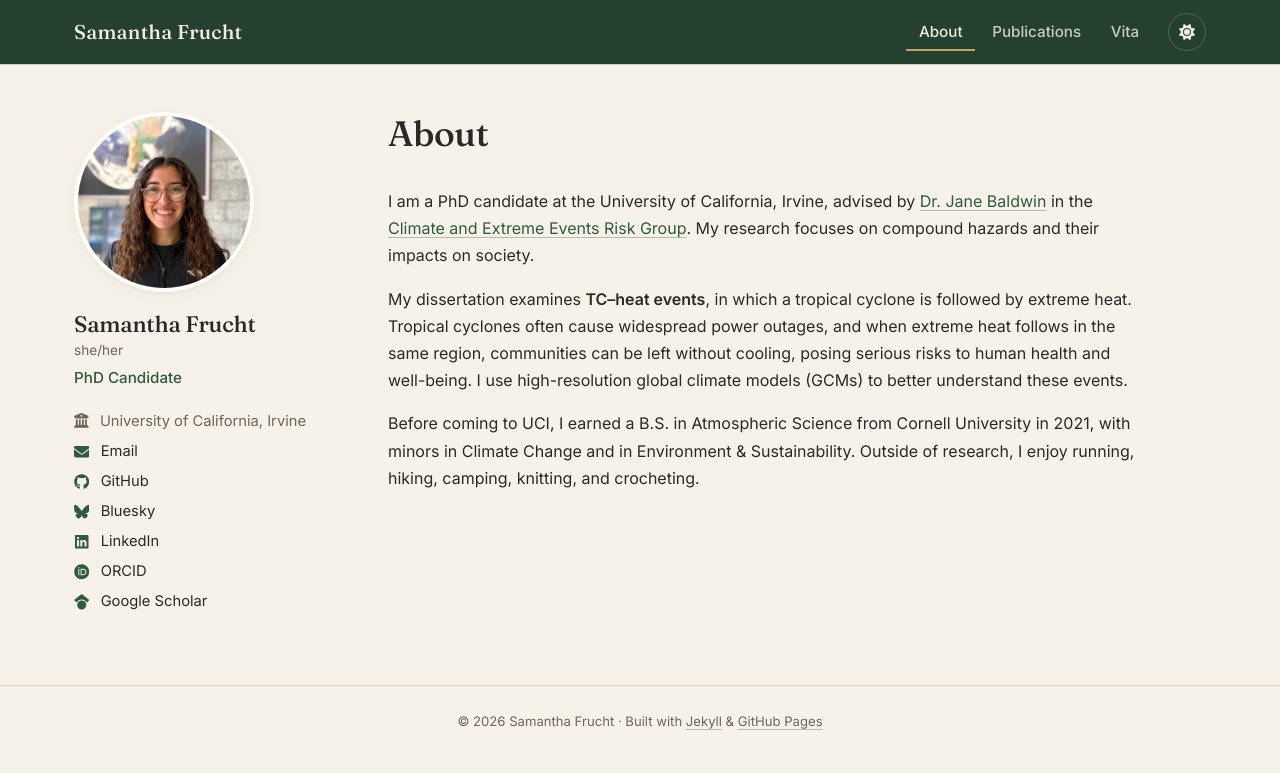
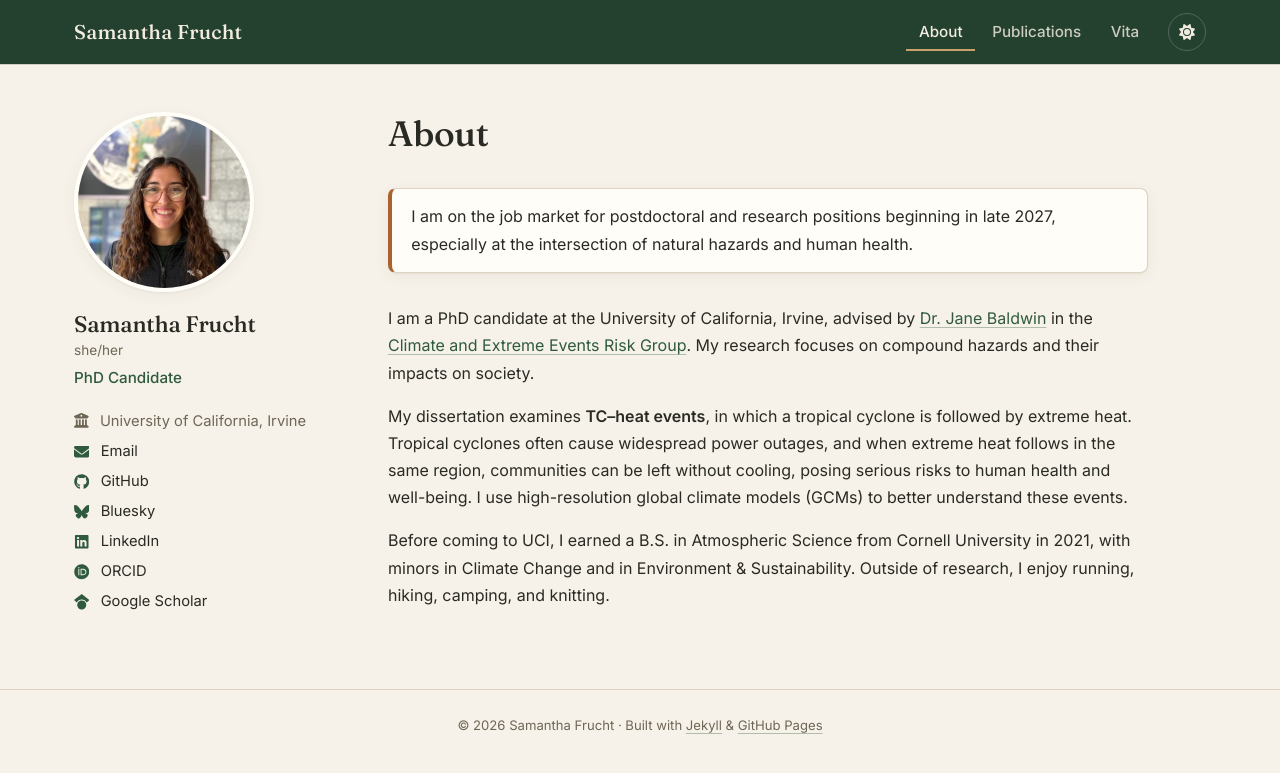
Before and after one commit to samfrucht/samfrucht.github.io, a Jekyll site: the page built from index.md, in a window 1280 px wide. Shown: the top 773 px of the page. Built offline with Jekyll 4.4.1, drawn with Linux system fonts in a browser that asks for light colours.

Commit message:
About: add job market note; trim hobbies
Co-Authored-By: Claude Opus 5.5 <noreply@anthropic.com>
Claude-Session: https://claude.ai/code/session_01YNjHfz6pZMsPt2Ai27dWjm

```diff
--- a/_config.yml
+++ b/_config.yml
@@ -47,7 +47,7 @@ cv_pdf: /assets/files/cv.pdf
 cv_updated: "November 2026"          # shown on the Vita page
 
 # --- Job market banner on the home page (set to "" to hide) ------------------
-job_market: ""
+job_market: "I am on the job market for postdoctoral and research positions beginning in late 2027, especially at the intersection of natural hazards and human health."
 # example: "I am on the job market for postdoctoral positions starting in 2027."
 
 # =============================================================================
--- a/index.md
+++ b/index.md
@@ -12,7 +12,7 @@ I am a PhD candidate at the University of California, Irvine, advised by [Dr. Ja
 
 My dissertation examines **TC–heat events**, in which a tropical cyclone is followed by extreme heat. Tropical cyclones often cause widespread power outages, and when extreme heat follows in the same region, communities can be left without cooling, posing serious risks to human health and well-being. I use high-resolution global climate models (GCMs) to better understand these events.
 
-Before coming to UCI, I earned a B.S. in Atmospheric Science from Cornell University in 2021, with minors in Climate Change and in Environment & Sustainability. Outside of research, I enjoy running, hiking, camping, knitting, and crocheting.
+Before coming to UCI, I earned a B.S. in Atmospheric Science from Cornell University in 2021, with minors in Climate Change and in Environment & Sustainability. Outside of research, I enjoy running, hiking, camping, and knitting.
 
 
 {% if page.show_news %}
```
